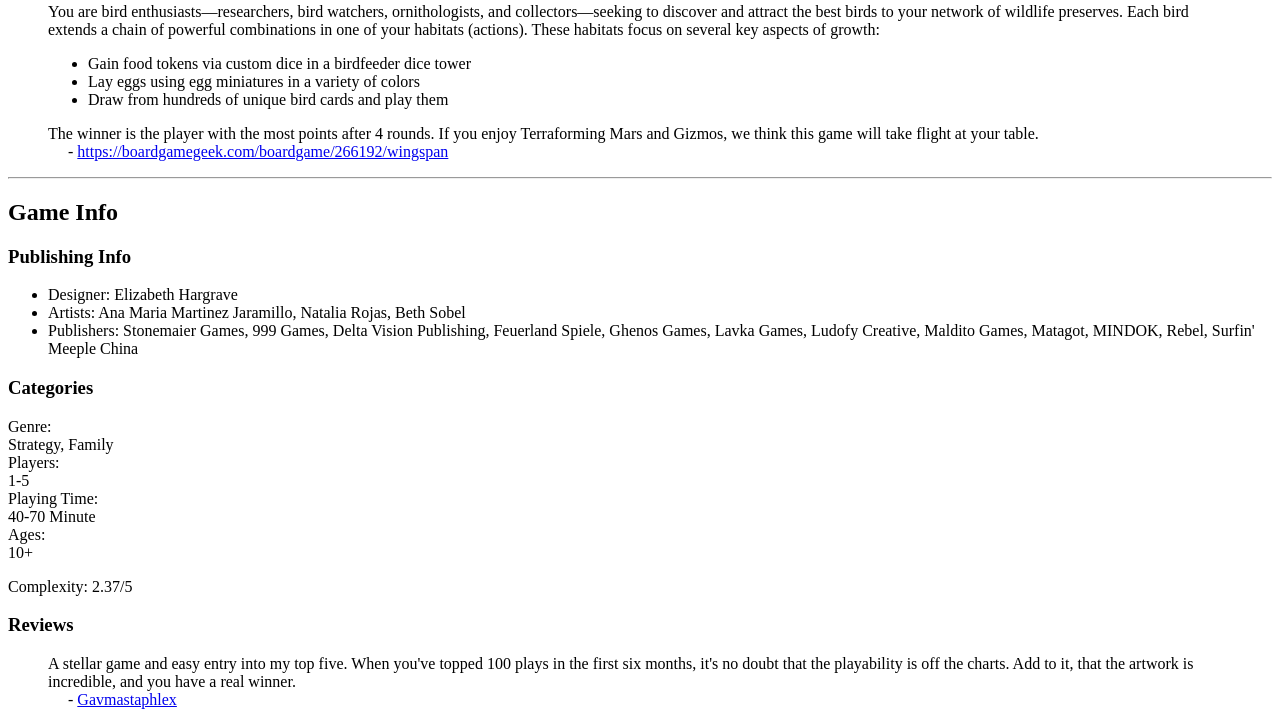
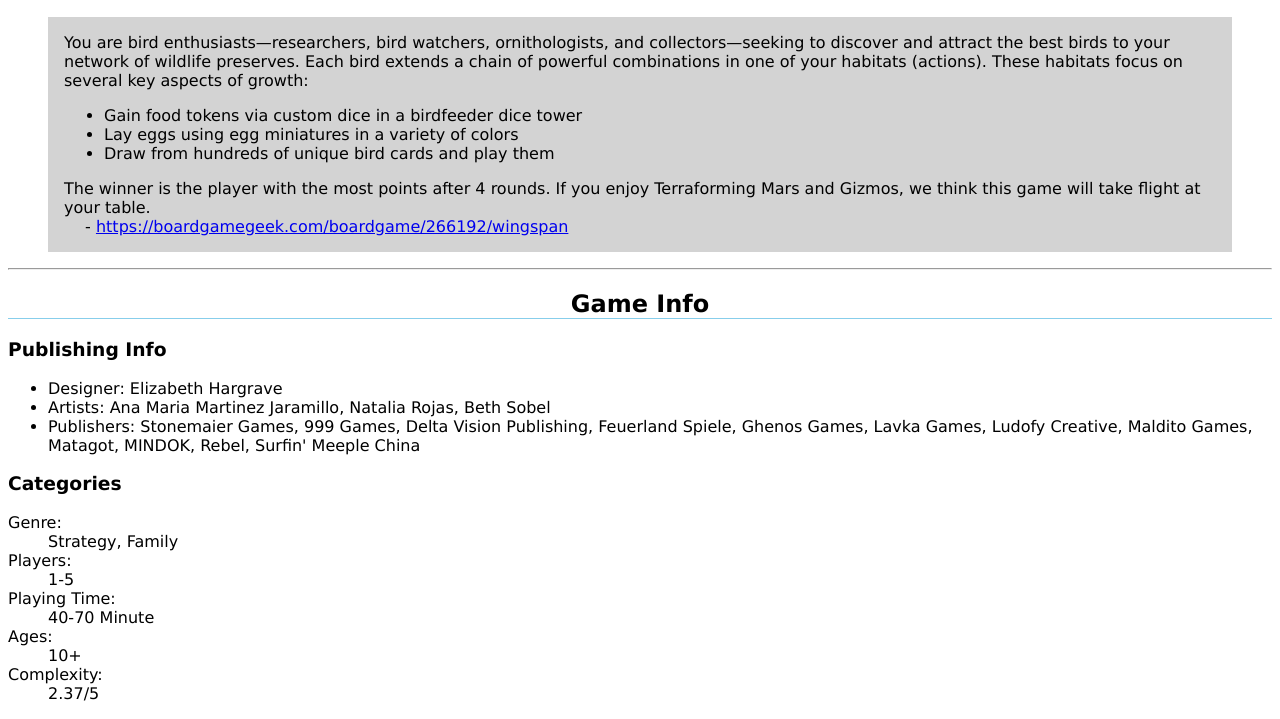
Before and after one commit to miraantolovich/235, a plain HTML site: page Website Homework/index.html in a window 1280 px wide. Shown: the part 162-881 px from the top of the page. Drawn offline with Linux system fonts and the light colour scheme.

Commit message:
css
css added

```diff
--- a/Website Homework/index.html
+++ b/Website Homework/index.html
@@ -5,6 +5,7 @@
     <meta charset="UTF-8">
     <meta name="viewport" content="width=device-width, initial-scale=1.0">
     <meta http-equiv="X-UA-Compatible" content="ie=edge">
+    <link rel="stylesheet" type="text/css" href="stylesheet.css">
     <title>Wingspan</title>
 </head>
 
@@ -13,7 +14,6 @@
         <h1>Wingspan</h1>
         <img src="images/wingspan.jpg" alt="Logo of Wingspan">
         <h2>Summary</h2>
-        <p>
             <blockquote>
                 You are bird enthusiasts—researchers, bird watchers, ornithologists, and collectors—seeking to discover
                 and attract the best birds to your network of
@@ -30,11 +30,9 @@
                 <br>&emsp; - <a
                     href="https://boardgamegeek.com/boardgame/266192/wingspan">https://boardgamegeek.com/boardgame/266192/wingspan</a>
             </blockquote>
-        </p>
         <hr>
         <h2>Game Info</h2>
         <h3>Publishing Info</h3>
-        <p>
             <ul>
                 <li>Designer: Elizabeth Hargrave</li>
                 <li>Artists: Ana Maria Martinez Jaramillo, Natalia Rojas, Beth Sobel</li>
@@ -42,24 +40,20 @@
                     Lavka Games, Ludofy Creative, Maldito Games,
                     Matagot, MINDOK, Rebel, Surfin' Meeple China</li>
             </ul>
-
-        </p>
         <h3>Categories</h3>
-        <p>
             <dl>
                 <dt>Genre:</dt>
-                <dv>Strategy, Family</dv>
+                <dd>Strategy, Family</dd>
                 <dt>Players:</dt>
-                <dv>1-5</dv>
+                <dd>1-5</dd>
                 <dt>Playing Time:</dt>
-                <dv>40-70 Minute</dv>
+                <dd>40-70 Minute</dd>
                 <dt>Ages:</dt>
-                <dv>10+</dv>
+                <dd>10+</dd>
+                <dt>Complexity:</dt>
+                <dd>2.37/5</dd>
             </dl>
-                Complexity: 2.37/5
-        </p>
         <h3>Reviews</h3>
-        <p>
             <blockquote>
                 A stellar game and easy entry into my top five. When you've topped 100 plays in the first six months,
                 it's no doubt that the playability
@@ -78,7 +72,6 @@
                      some competition instead of being just a score rank. <br>
                      &emsp; - <a href="https://boardgamegeek.com/collection/user/Shockper?rated=1&subtype=boardgame&ff=1">Shockper</a>
             </blockquote>
-        </p>
         <h3>Images</h3>
         <img src="images/birdcards.jpg" alt="Examples of unique bird cards">
         <img src="images/dicetower.jpg" alt="Dice tower">
--- /dev/null
+++ b/Website Homework/stylesheet.css
@@ -0,0 +1,21 @@
+h1
+{
+    font-family: "Verdana";
+    font-size: 36px;
+    text-align: center;
+    border-bottom: 2px solid skyblue;
+}
+h2
+{
+    text-align: center;
+    border-bottom: 1px solid skyblue;
+}
+body, h2, h3, h4, h5, h6
+{
+    font-family: "Verdana";
+}
+blockquote
+{
+    background-color: lightgray;
+    padding: 1rem;
+}
```
